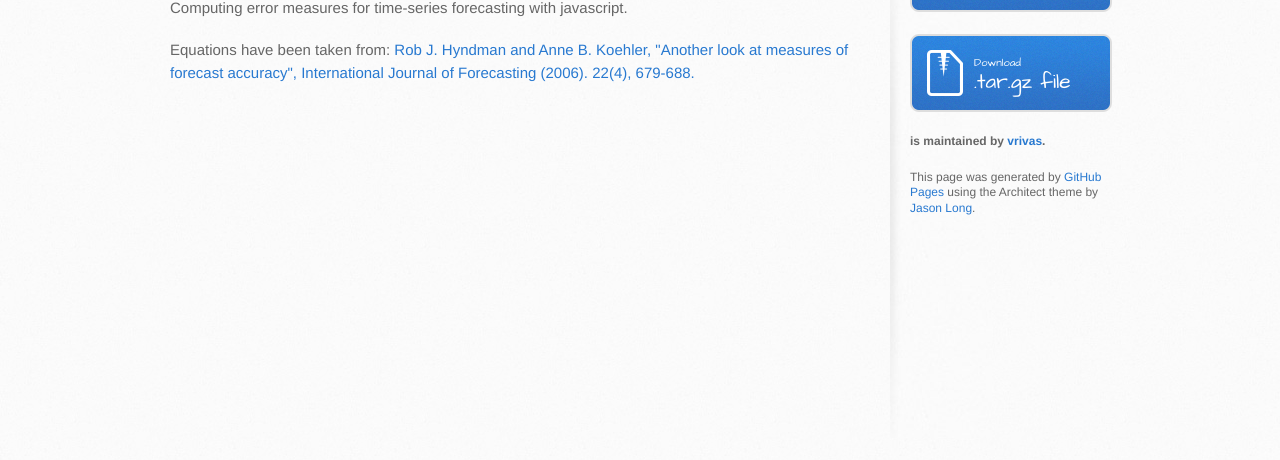
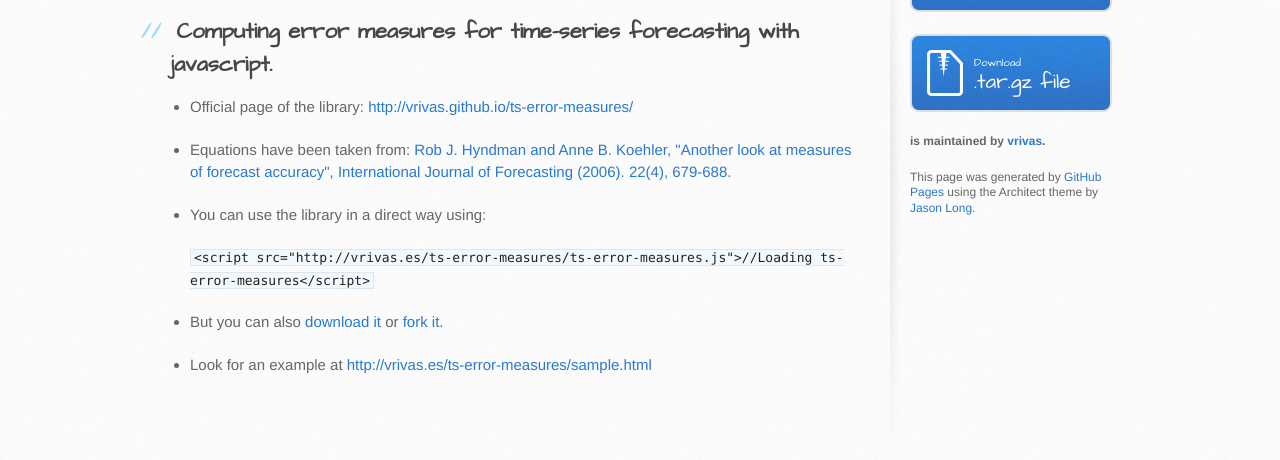
Before and after one commit to vrivas/ts-error-measures, a plain HTML site: page index.html in a window 1280 px wide. Shown: the part 404-864 px from the top of the page. Drawn offline with Linux system fonts and the light colour scheme.

Commit message:
Create gh-pages branch via GitHub

```diff
--- a/index.html
+++ b/index.html
@@ -31,9 +31,20 @@
           <h1>
 <a id="ts-error-measures" class="anchor" href="#ts-error-measures" aria-hidden="true"><span class="octicon octicon-link"></span></a>ts-error-measures</h1>
 
-<p>Computing error measures for time-series forecasting with javascript.</p>
+<h2>
+<a id="computing-error-measures-for-time-series-forecasting-with-javascript" class="anchor" href="#computing-error-measures-for-time-series-forecasting-with-javascript" aria-hidden="true"><span class="octicon octicon-link"></span></a>Computing error measures for time-series forecasting with javascript.</h2>
 
-<p>Equations have been taken from: <a href="http://robjhyndman.com/papers/another-look-at-measures-of-forecast-accuracy/">Rob J. Hyndman and Anne B. Koehler, "Another look at measures of forecast accuracy", International Journal of Forecasting (2006). 22(4), 679-688.</a></p>
+<ul>
+<li><p>Official page of the library: <a href="http://vrivas.github.io/ts-error-measures/">http://vrivas.github.io/ts-error-measures/</a></p></li>
+<li><p>Equations have been taken from: <a href="http://robjhyndman.com/papers/another-look-at-measures-of-forecast-accuracy/">Rob J. Hyndman and Anne B. Koehler, "Another look at measures of forecast accuracy", International Journal of Forecasting (2006). 22(4), 679-688.</a></p></li>
+<li>
+<p>You can use the library in a direct way using:</p>
+
+<p><code>&lt;script src="http://vrivas.es/ts-error-measures/ts-error-measures.js"&gt;//Loading ts-error-measures&lt;/script&gt;</code></p>
+</li>
+<li><p>But you can also <a href="https://github.com/vrivas/ts-error-measures/zipball/master">download it</a> or <a href="https://github.com/vrivas/ts-error-measures#fork-destination-box">fork it</a>.</p></li>
+<li><p>Look for an example at <a href="http://vrivas.es/ts-error-measures/sample.html">http://vrivas.es/ts-error-measures/sample.html</a></p></li>
+</ul>
         </section>
 
         <aside id="sidebar">
--- a/params.json
+++ b/params.json
@@ -1 +1 @@
-{"name":"Ts-error-measures","tagline":"Computing error measures for time-series forecasting with Javascript","body":"# ts-error-measures\r\n\r\nComputing error measures for time-series forecasting with javascript.\r\n\r\nEquations have been taken from: <a href=\"http://robjhyndman.com/papers/another-look-at-measures-of-forecast-accuracy/\">Rob J. Hyndman and Anne B. Koehler, \"Another look at measures of forecast accuracy\", International Journal of Forecasting (2006). 22(4), 679-688.</a>\r\n","google":"","note":"Don't delete this file! It's used internally to help with page regeneration."}
+{"name":"Ts-error-measures","tagline":"Computing error measures for time-series forecasting with Javascript","body":"# ts-error-measures\r\n\r\n## Computing error measures for time-series forecasting with javascript.\r\n\r\n* Official page of the library: http://vrivas.github.io/ts-error-measures/\r\n\r\n* Equations have been taken from: <a href=\"http://robjhyndman.com/papers/another-look-at-measures-of-forecast-accuracy/\">Rob J. Hyndman and Anne B. Koehler, \"Another look at measures of forecast accuracy\", International Journal of Forecasting (2006). 22(4), 679-688.</a>\r\n\r\n* You can use the library in a direct way using:\r\n \r\n    `<script src=\"http://vrivas.es/ts-error-measures/ts-error-measures.js\">//Loading ts-error-measures</script>`\r\n\r\n* But you can also <a href=\"https://github.com/vrivas/ts-error-measures/zipball/master\">download it</a> or <a href=\"https://github.com/vrivas/ts-error-measures#fork-destination-box\">fork it</a>.\r\n\r\n* Look for an example at http://vrivas.es/ts-error-measures/sample.html\r\n\r\n","google":"","note":"Don't delete this file! It's used internally to help with page regeneration."}
```
